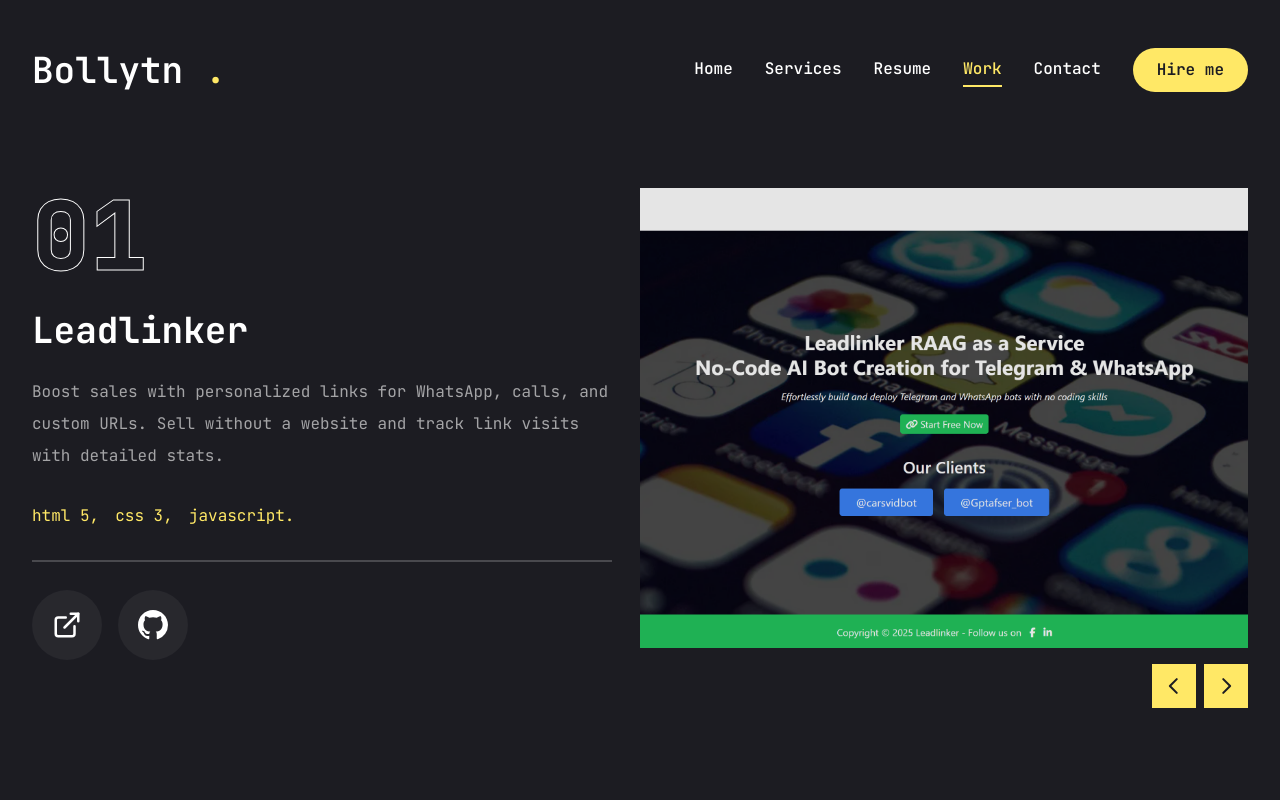
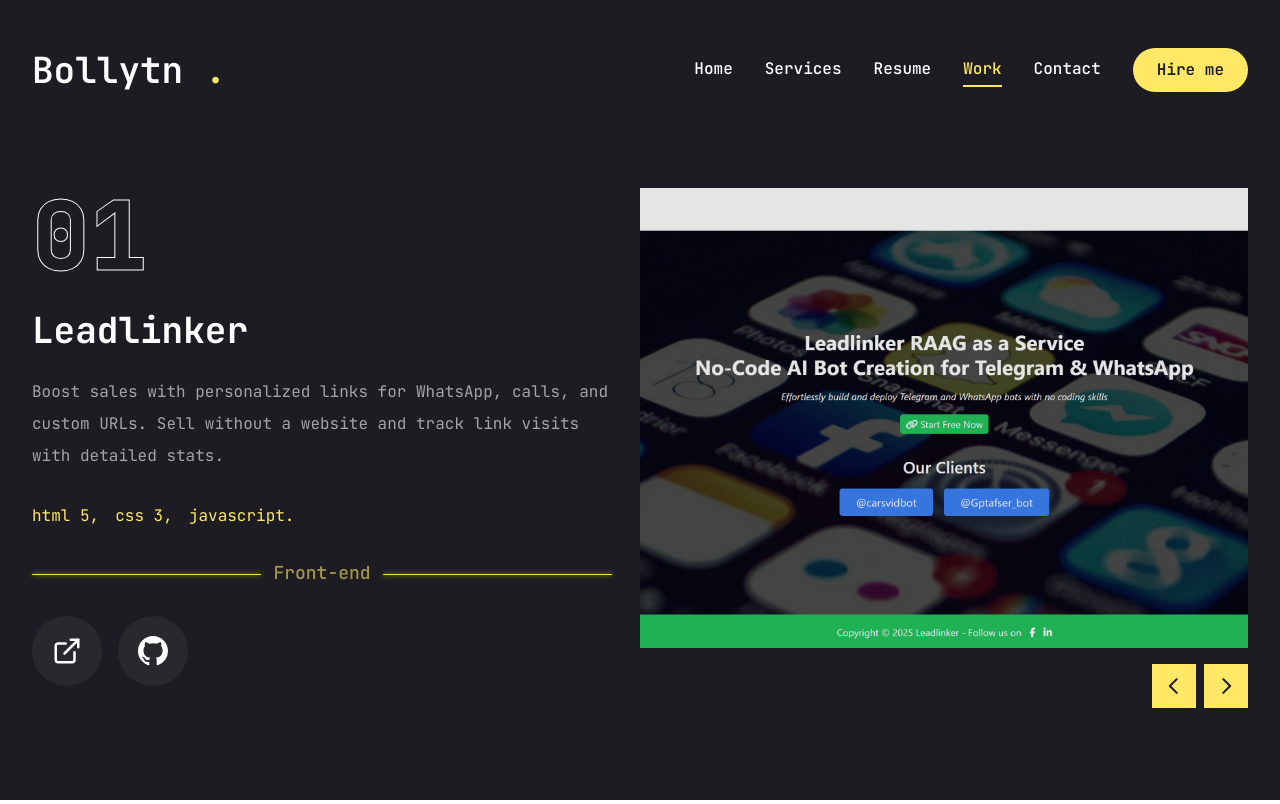
Before and after one commit to bollytn/prof.info, a Next.js app: page /work in a window 1280 px wide. Built offline with nearby package versions, Linux system fonts and the light colour scheme.

Commit message:
line animation

```diff
--- a/app/contact/page.jsx
+++ b/app/contact/page.jsx
@@ -66,7 +66,7 @@ const Contact = () => {
                                 <span className="flex-grow bg-yellow-300 shadow-[0_0_5px_yellow] rounded h-px"></span>
                             </h3>
                             {/*input */}
-                            <div className="grid grid-cols-1 md:grid-cols-2 gap-6">
+                            <div className="grid grid-cols-1 md:grid-cols-2 gap-6 -mb-3" >
                                 <input type="firstname" placeholder="Nom" className="bg-transparent border-b border-white/20 text-white focus:outline-none placeholder:px-2" />
                                 <input type="lastname" placeholder="Prenom" className="bg-transparent border-b border-white/20 text-white focus:outline-none placeholder:px-2" />
                                 <input type="email" placeholder="E-mail" className="bg-transparent border-b border-white/20 text-white focus:outline-none placeholder:px-2" />
@@ -86,7 +86,7 @@ const Contact = () => {
                                 </SelectContent>
                             </Select>
                             {/* textarea */}
-                            <Textarea placeholder="Message" className="h-[200px] bg-transparent border-white/20 text-white focus:outline-none" />
+                            <Textarea placeholder="Message" className="h-[100px] bg-transparent border-white/20 text-white focus:outline-none" />
                             {/* button */}
                             {/*<Button className="bg-accent hover:bg-accent/60 text-black rounded-full w-fit">Envoyer</Button>*/}
                             <button className="group p-5 relative text-lg font-normal border-0 flex items-center justify-center bg-transparent text-accent h-auto w-[140px] overflow-hidden transition-all duration-100">
--- a/app/work/page.jsx
+++ b/app/work/page.jsx
@@ -18,7 +18,7 @@ import { WorkSliderBtn } from '@/components/WorkSliderBtn'
 const projects = [
     {
         num: '01',
-        category: 'frontend',
+        category: 'Front-end',
         title: 'Leadlinker',
         description: 'Boost sales with personalized links for WhatsApp, calls, and custom URLs. Sell without a website and track link visits with detailed stats.',
         stack: [{ name: 'html 5' }, { name: "css 3" }, { name: "javascript" }],
@@ -28,7 +28,7 @@ const projects = [
     },
     {
         num: '02',
-        category: 'fullstack',
+        category: 'Full-stack',
         title: 'Ravnaq Store',
         description: 'Ravnaq Store is a luxury home decor brand that offers a wide range of products including tea sets, decorative products, and serving stands.',
         stack: [{ name: 'Next.js' }, { name: "Tailwind.css" }, { name: "Node.js" }],
@@ -38,9 +38,9 @@ const projects = [
     },
     {
         num: '03',
-        category: 'fullstack',
+        category: 'Full-stack',
         title: 'Tvman Store',
-        description: 'An e-commerce platform for selling TVs, accessories, and other related products.',
+        description: 'An e-commerce platform for accessories, and other related products, Our store features a wide range of products—from stylish fashion items and accessories',
         stack: [{ name: 'Next.js' }, { name: "Tailwind.css" }, { name: "Node.js" }],
         image: '/assets/work/thumb3.png',
         live: '',
@@ -95,7 +95,13 @@ const Work = () => {
                                 }
                             </ul>
                             {/* border */}
-                            <div className='border border-white/20'></div>
+                            {/*<div className='border border-white/20'></div>*/}
+                            {/* divider line */}
+                            <h3 className="flex items-center w-full">
+                                <span className="flex-grow bg-yellow-300 shadow-[0_0_5px_yellow] rounded h-px "></span>
+                                <span className="mx-3 text-lg font-medium text-accent/60 animate-bounce">{project.category}</span>
+                                <span className="flex-grow bg-yellow-300 shadow-[0_0_5px_yellow] rounded h-px"></span>
+                            </h3>
                             {/* button */}
                             <div className='flex gap-4'>
                                 {/* live project button */}
--- a/components/Photo.jsx
+++ b/components/Photo.jsx
@@ -24,9 +24,6 @@ const Photo = () => {
                         alt=""
                         className="object-contain"
                         sizes="(max-width: 768px) 289px, (max-width: 1200px) 498px, 100vw"
-                        layout="responsive" // add this line
-                        width={289} // add this line
-                        height={298} // add this line
                     />
                 </motion.div>
                 {/*circle*/}
```
